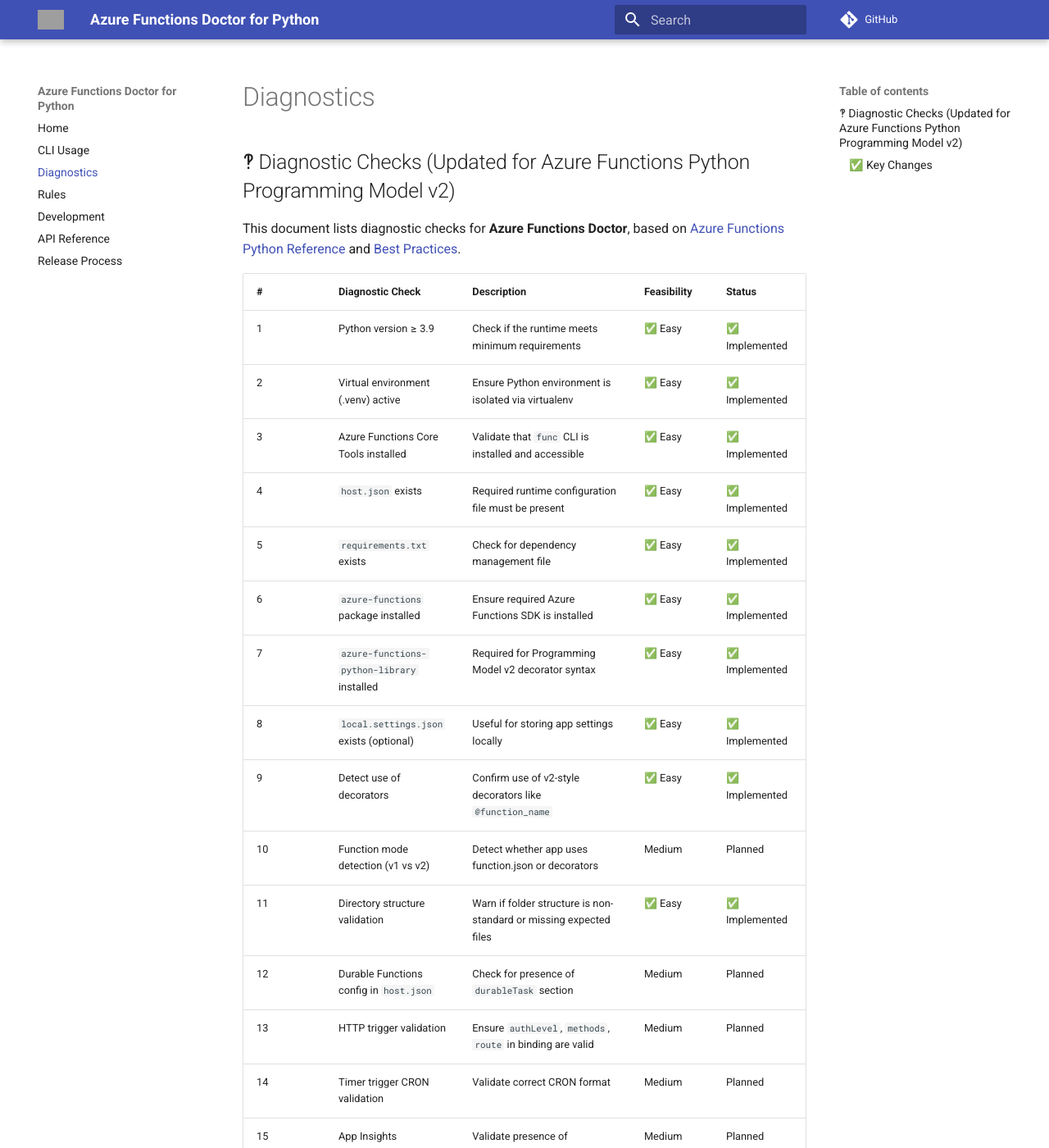
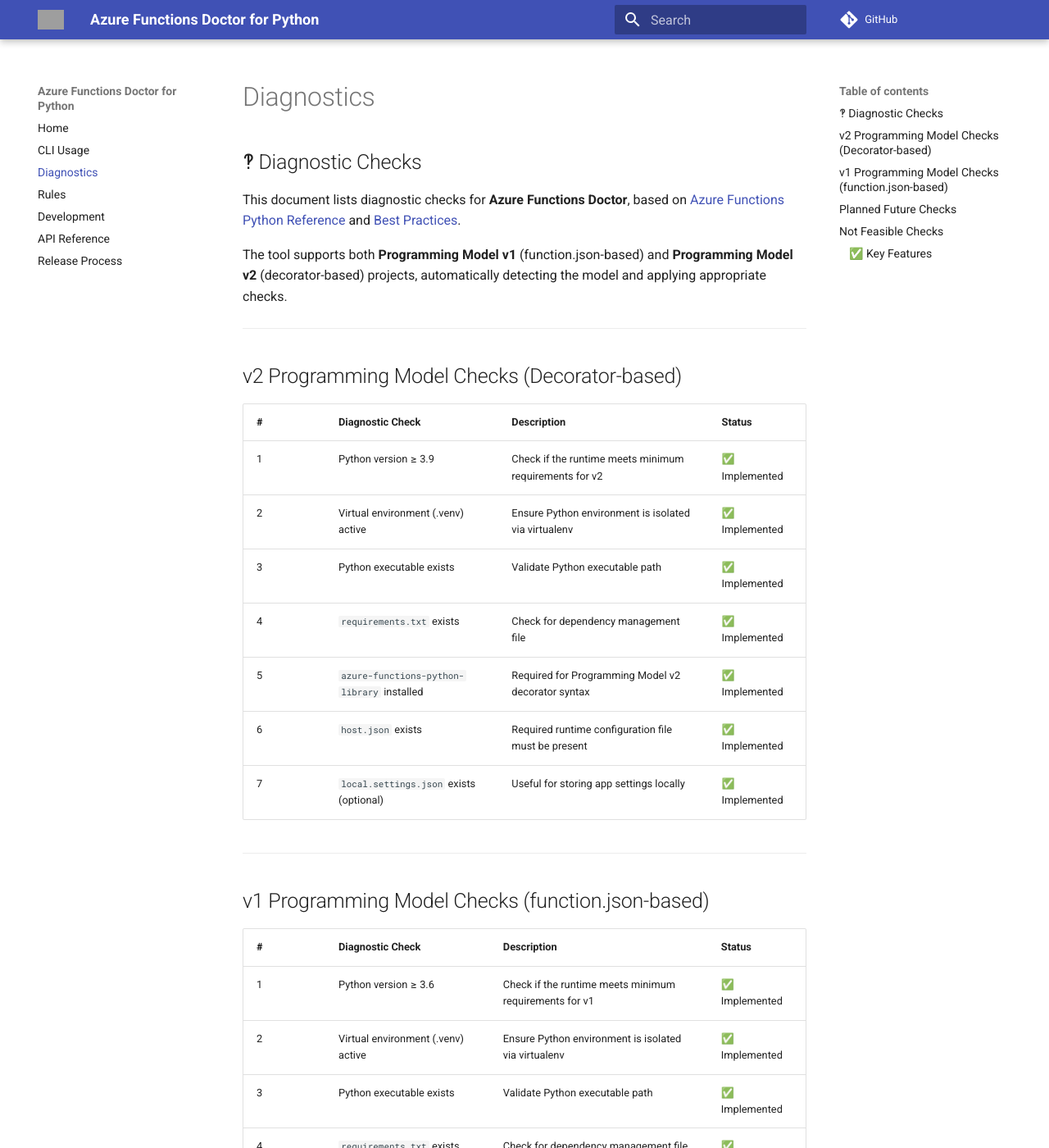
Before and after one commit to yeongseon/azure-functions-doctor-for-python, an MkDocs documentation site: the page built from docs/diagnostics.md, in a window 1280 px wide and 1400 px high. Shown: the whole window at 82% size. Built offline with MkDocs 1.6.1 and Material for MkDocs 9.7.7, drawn with Linux system fonts in a browser that asks for light colours; comment, search, counter and statistics services are not loaded; some of the changed text lies outside the part shown; grey boxes are pictures that could not be loaded.

Commit message:
docs: update documentation for v1/v2 programming model support
- Update usage.md with v1/v2 project examples and programming model detection
- Rewrite diagnostics.md with separate sections for v1 and v2 checks
- Update rules.md with new rule file structure and model-specific guidance
- Update README.md with multi-model support features
- Update CHANGELOG.md with comprehensive v0.5.1 feature list
- Align all documentation with current implementation

```diff
--- a/docs/diagnostics.md
+++ b/docs/diagnostics.md
@@ -1,45 +1,69 @@
-## 🙺 Diagnostic Checks (Updated for Azure Functions Python Programming Model v2)
+## 🙺 Diagnostic Checks
 
 This document lists diagnostic checks for **Azure Functions Doctor**, based on [Azure Functions Python Reference](https://learn.microsoft.com/en-us/azure/azure-functions/functions-reference-python?tabs=get-started%2Casgi%2Capplication-level&pivots=python-mode-decorators) and [Best Practices](https://learn.microsoft.com/en-us/azure/azure-functions/functions-best-practices?tabs=python).
 
-| #  | Diagnostic Check                           | Description                                                        | Feasibility | Status         |
-| -- | ------------------------------------------ | ------------------------------------------------------------------ | ----------- | -------------- |
-| 1  | Python version ≥ 3.9                       | Check if the runtime meets minimum requirements                    | ✅ Easy      | ✅ Implemented  |
-| 2  | Virtual environment (.venv) active         | Ensure Python environment is isolated via virtualenv               | ✅ Easy      | ✅ Implemented  |
-| 3  | Azure Functions Core Tools installed       | Validate that `func` CLI is installed and accessible               | ✅ Easy      | ✅ Implemented  |
-| 4  | `host.json` exists                         | Required runtime configuration file must be present                | ✅ Easy      | ✅ Implemented  |
-| 5  | `requirements.txt` exists                  | Check for dependency management file                               | ✅ Easy      | ✅ Implemented  |
-| 6  | `azure-functions` package installed        | Ensure required Azure Functions SDK is installed                   | ✅ Easy      | ✅ Implemented  |
-| 7  | `azure-functions-python-library` installed | Required for Programming Model v2 decorator syntax                 | ✅ Easy      | ✅ Implemented  |
-| 8  | `local.settings.json` exists (optional)    | Useful for storing app settings locally                            | ✅ Easy      | ✅ Implemented  |
-| 9  | Detect use of decorators                   | Confirm use of v2-style decorators like `@function_name`           | ✅ Easy      | ✅ Implemented  |
-| 10 | Function mode detection (v1 vs v2)         | Detect whether app uses function.json or decorators                | Medium    | Planned     |
-| 11 | Directory structure validation             | Warn if folder structure is non-standard or missing expected files | ✅ Easy      | ✅ Implemented  |
-| 12 | Durable Functions config in `host.json`    | Check for presence of `durableTask` section                        | Medium    | Planned     |
-| 13 | HTTP trigger validation                    | Ensure `authLevel`, `methods`, `route` in binding are valid        | Medium    | Planned     |
-| 14 | Timer trigger CRON validation              | Validate correct CRON format                                       | Medium    | Planned     |
-| 15 | App Insights configuration                 | Validate presence of instrumentation key or connection string      | Medium    | Planned     |
-| 16 | EntryPoint in `function.json` (v1 only)    | Check if entryPoint matches a real function (v1 only)              | ✅ Easy      | ❌ Not needed   |
-| 17 | Function name and folder match (v1 only)   | Ensure folder/function naming aligns (v1 only)                     | ✅ Easy      | ❌ Not needed   |
-| 18 | ASGI/WSGI compatibility                    | Check if app exposes ASGI/WSGI callable                            | Medium    | Planned     |
-| 19 | Detect unused or invalid files             | Warn about `.pyc`, `__pycache__`, or legacy files                  | ✅ Low       | 🔝 Possible    |
-| 20 | Detect long-running blocking patterns      | Detect `sleep()`, infinite loops, or sync IO blocking              | ❌ Hard      | ❌ Not feasible |
-| 21 | Excessive logging                          | Detect overuse of `print()` or `logging.debug()`                   | ❌ Runtime   | ❌ Not feasible |
-| 22 | Monolithic layout warning                  | Detect if everything is in one large file                          | ❌ Context   | ❌ Not feasible |
-
-> Legend:
-> ✅ Easy = statically checkable
-> ✅ Medium = requires additional parsing/context
-> ❌ = not feasible by static analysis
-> Planned = scheduled for future implementation
-> 🧭 Possible = technically feasible but lower priority
+The tool supports both **Programming Model v1** (function.json-based) and **Programming Model v2** (decorator-based) projects, automatically detecting the model and applying appropriate checks.
 
 ---
 
-### ✅ Key Changes
+## v2 Programming Model Checks (Decorator-based)
 
-* Removed `main.py` check (was v1 specific)
-* Added decorator detection (v2 model confirmation)
-* Excluded v1-only checks like `entryPoint`, `function.json` folder matching
-* Included v2-only checks like `azure-functions-python-library`
-* Clarified feasibility and implementation status across all checks
+| #  | Diagnostic Check                           | Description                                                        | Status         |
+| -- | ------------------------------------------ | ------------------------------------------------------------------ | -------------- |
+| 1  | Python version ≥ 3.9                       | Check if the runtime meets minimum requirements for v2             | ✅ Implemented  |
+| 2  | Virtual environment (.venv) active         | Ensure Python environment is isolated via virtualenv               | ✅ Implemented  |
+| 3  | Python executable exists                   | Validate Python executable path                                   | ✅ Implemented  |
+| 4  | `requirements.txt` exists                  | Check for dependency management file                               | ✅ Implemented  |
+| 5  | `azure-functions-python-library` installed | Required for Programming Model v2 decorator syntax                 | ✅ Implemented  |
+| 6  | `host.json` exists                         | Required runtime configuration file must be present                | ✅ Implemented  |
+| 7  | `local.settings.json` exists (optional)    | Useful for storing app settings locally                            | ✅ Implemented  |
+
+---
+
+## v1 Programming Model Checks (function.json-based)
+
+| #  | Diagnostic Check                           | Description                                                        | Status         |
+| -- | ------------------------------------------ | ------------------------------------------------------------------ | -------------- |
+| 1  | Python version ≥ 3.6                       | Check if the runtime meets minimum requirements for v1             | ✅ Implemented  |
+| 2  | Virtual environment (.venv) active         | Ensure Python environment is isolated via virtualenv               | ✅ Implemented  |
+| 3  | Python executable exists                   | Validate Python executable path                                   | ✅ Implemented  |
+| 4  | `requirements.txt` exists                  | Check for dependency management file                               | ✅ Implemented  |
+| 5  | `azure-functions-worker` installed         | Required for Programming Model v1 function.json syntax            | ✅ Implemented  |
+| 6  | `host.json` exists                         | Required runtime configuration file must be present                | ✅ Implemented  |
+| 7  | `local.settings.json` exists (optional)    | Useful for storing app settings locally                            | ✅ Implemented  |
+
+---
+
+## Planned Future Checks
+
+| #  | Diagnostic Check                           | Description                                                        | v1 Support | v2 Support | Priority |
+| -- | ------------------------------------------ | ------------------------------------------------------------------ | ---------- | ---------- | -------- |
+| 9  | Durable Functions config in `host.json`    | Check for presence of `durableTask` section                        | ✅         | ✅         | Medium   |
+| 10 | HTTP trigger validation                    | Ensure `authLevel`, `methods`, `route` in binding are valid        | ✅         | ✅         | Medium   |
+| 11 | Timer trigger CRON validation              | Validate correct CRON format                                       | ✅         | ✅         | Medium   |
+| 12 | App Insights configuration                 | Validate presence of instrumentation key or connection string      | ✅         | ✅         | Medium   |
+| 13 | EntryPoint in `function.json` (v1 only)    | Check if entryPoint matches a real function (v1 only)              | ✅         | ❌         | Low      |
+| 14 | Function name and folder match (v1 only)   | Ensure folder/function naming aligns (v1 only)                     | ✅         | ❌         | Low      |
+| 15 | ASGI/WSGI compatibility                    | Check if app exposes ASGI/WSGI callable                            | ✅         | ✅         | Low      |
+| 16 | Detect unused or invalid files             | Warn about `.pyc`, `__pycache__`, or legacy files                  | ✅         | ✅         | Low      |
+
+---
+
+## Not Feasible Checks
+
+| #  | Diagnostic Check                           | Reason                                                            |
+| -- | ------------------------------------------ | ----------------------------------------------------------------- |
+| 17 | Detect long-running blocking patterns      | Requires runtime analysis, not feasible by static analysis        |
+| 18 | Excessive logging                          | Requires runtime analysis, not feasible by static analysis        |
+| 19 | Monolithic layout warning                  | Requires context analysis, not feasible by static analysis        |
+
+---
+
+### ✅ Key Features
+
+* **Programming Model Support**: Supports both v1 and v2 projects with automatic detection
+* **Model-Specific Rules**: Different requirements and checks for each programming model
+* **Unified Interface**: Same CLI interface for both models with clear model indication
+* **v1 Limited Support**: v1 projects show "(limited support)" warning but still get basic diagnostics
+* **Rule Separation**: Separate rule sets for v1 and v2 with independent check_order management
+* **Extensible Design**: Easy to add new checks for either programming model
```
Also changed, not shown: CHANGELOG.md (+23 -1 lines), README.md (+8 -6 lines), docs/rules.md (+26 -6 lines), docs/usage.md (+42 -12 lines).
